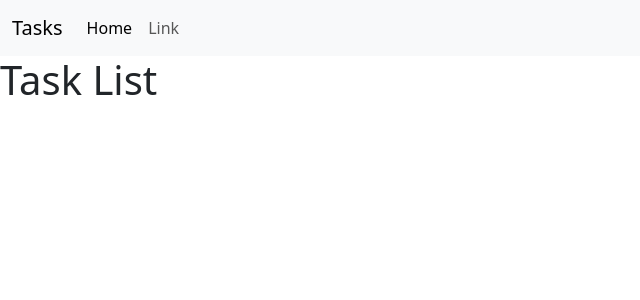
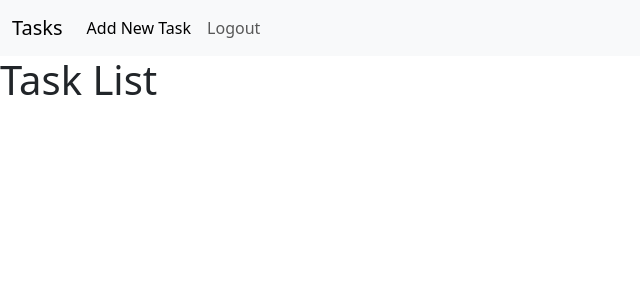
Before and after one commit to meenakshiAS/to-do, a Django app: page / in a window 1280 px wide. Shown: the top 300 px of the page, without its empty margins (0-640 px from the left). Run offline with Django 4.2, Linux system fonts and the light colour scheme; the visitor is signed in with stand-in values (Sample User, id 1); data that the repository does not hold is empty.

Commit message:
Add view task tests and functionality

```diff
--- a/to-do/accounts/urls.py
+++ b/to-do/accounts/urls.py
@@ -15,4 +15,5 @@ urlpatterns = [
             "form": LoginForm()
         }
     ), name="login"),
+    path("logout/", auth_views.LogoutView.as_view(), name="logout"),
 ]
--- a/to-do/app/settings.py
+++ b/to-do/app/settings.py
@@ -126,3 +126,6 @@ STATIC_URL = "/static/"
 # https://docs.djangoproject.com/en/3.2/ref/settings/#default-auto-field
 
 DEFAULT_AUTO_FIELD = "django.db.models.BigAutoField"
+
+LOGIN_REDIRECT_URL = "/"
+LOGOUT_REDIRECT_URL = "/accounts/login/"
--- a/to-do/tasks/urls.py
+++ b/to-do/tasks/urls.py
@@ -7,5 +7,6 @@ app_name = "tasks"
 
 urlpatterns = [
     path("", views.home, name="home"),
-    path("create_task/", views.create_task, name="create_task")
+    path("create_task/", views.create_task, name="create_task"),
+    path("view_task/<int:id>/", views.view_task, name="task"),
 ]
--- a/to-do/tasks/views.py
+++ b/to-do/tasks/views.py
@@ -3,11 +3,13 @@ from django.shortcuts import redirect, render
 
 
 from tasks.forms import TaskForm
+from .models import Task
 
 
 @login_required
 def home(request):
-    return render(request, "tasks/index.html", {"title": "Home"})
+    task_list = Task.objects.filter(user=request.user)
+    return render(request, "tasks/index.html", {"title": "Home", "task_list": task_list})
 
 
 @login_required
@@ -27,3 +29,9 @@ def create_task(request):
         "tasks/create_task.html",
         {"form": form, "title": "Create Task"},
     )
+
+
+@login_required
+def view_task(request, id):
+    task_details = Task.objects.get(id=id)
+    return render(request, "tasks/task.html", {"title": "Task", "task": task_details})
--- a/to-do/templates/tasks/base.html
+++ b/to-do/templates/tasks/base.html
@@ -11,18 +11,22 @@
 <body>
     <nav class="navbar navbar-expand-lg bg-body-tertiary">
         <div class="container-fluid">
-          <a class="navbar-brand" href="#">Tasks</a>
+          <a class="navbar-brand" href="{% url 'tasks:home' %}">Tasks</a>
           <button class="navbar-toggler" type="button" data-bs-toggle="collapse" data-bs-target="#navbarSupportedContent" aria-controls="navbarSupportedContent" aria-expanded="false" aria-label="Toggle navigation">
             <span class="navbar-toggler-icon"></span>
           </button>
           <div class="collapse navbar-collapse" id="navbarSupportedContent">
             <ul class="navbar-nav me-auto mb-2 mb-lg-0">
+              {% if request.user.is_authenticated %}
               <li class="nav-item">
-                <a class="nav-link active" aria-current="page" href="#">Home</a>
+                <a class="nav-link active" aria-current="page" href="{% url 'tasks:create_task' %}">Add New Task</a>
               </li>
-              <li class="nav-item">
-                <a class="nav-link" href="#">Link</a>
-              </li>
+              <form class="d-flex" action="{% url 'accounts:logout' %}">
+                {% csrf_token %}
+                <button class="nav-link" id="logout" type="submit">Logout</a>
+              </form>
+              {% endif %}
+              </ul>
           </div>
         </div>
       </nav>
--- a/to-do/templates/tasks/index.html
+++ b/to-do/templates/tasks/index.html
@@ -4,11 +4,11 @@
     <h1>Task List</h1>
 
     {% for task in task_list %}
-    <div class="card" style="width: 18rem;">
+    <div class="card" style="width: 50rem;">
         <div class="card-body">
             <a href="{% url 'tasks:task' task.id %}" class="card-link"><h5 class="card-title">{{ task.title }}</h5></a>
             <h6 class="card-subtitle mb-2 text-body-secondary">{{ task.due_date }}</h6>
-            <p class="card-text">Status is {{ task.completed }}</p>
+            <p class="card-text">Task status is {% if task.completed %} completed {% else %} in progress. {% endif %}</p>
         </div>
     </div>
     {% endfor %}
```
Also changed, not shown: to-do/templates/tasks/task.html (added, +17 -0 lines), to-do/tests/integration_tests/test_view_task.py (+6 -57 lines), to-do/tests/unit_tests/test_accounts/test_views.py (+2 -0 lines).
